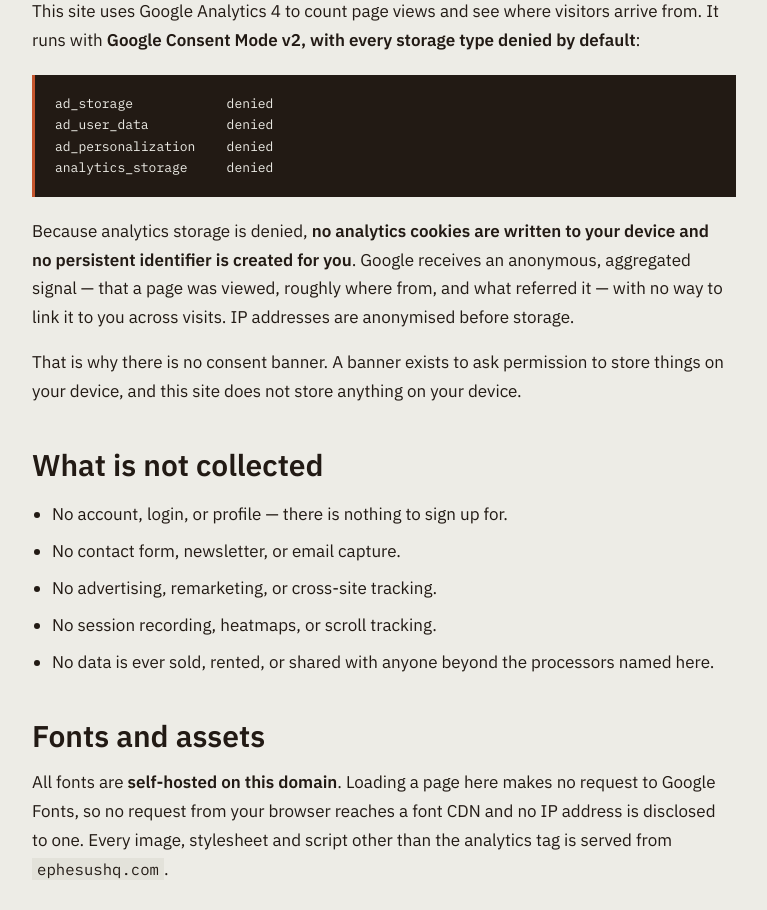
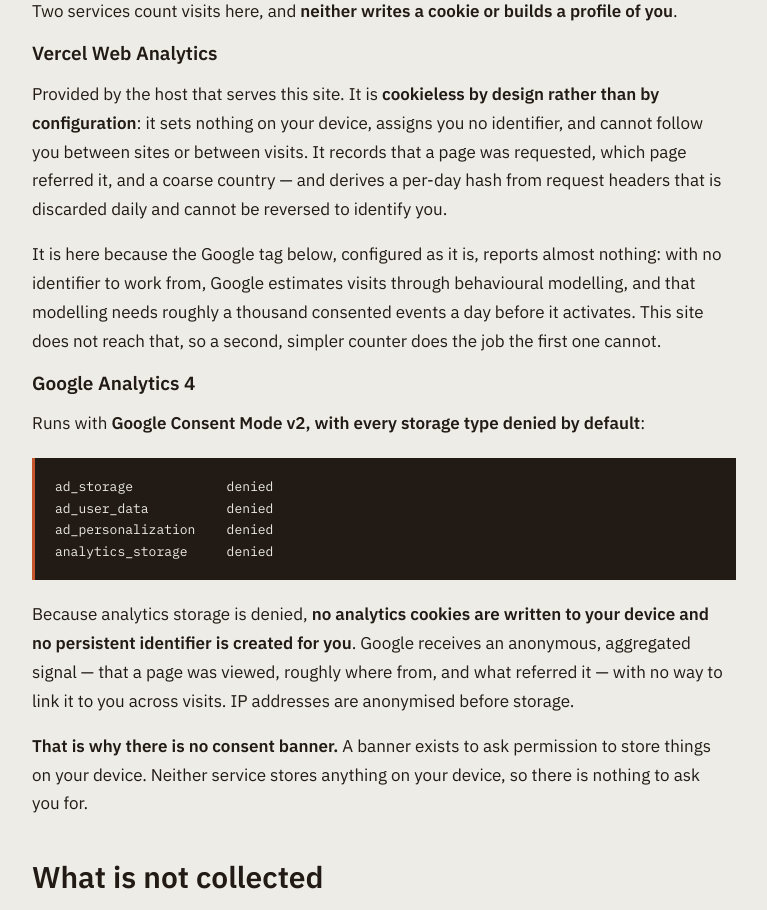
Before and after one commit to mertefesensoy/Ephesus, an Astro site in the folder site/: page /privacy in a window 1280 px wide. Shown: the part 611-1521 px from the top of the page, without its empty margins (256-1023 px from the left). Built offline with nearby package versions, Linux system fonts and the light colour scheme; Astro itself is replaced by a stand-in of ours.

Commit message:
docs(site): the privacy page now names both analytics services (#23)
Merging the Vercel Web Analytics tag made the privacy page false. It
said "the only third party involved is Google Analytics", and that
"every image, stylesheet and script other than the analytics tag is
served from ephesushq.com". Both sentences were true when written and
stopped being true one merge later.

The Analytics section is now two subsections. Vercel Web Analytics is
described as cookieless by design rather than by configuration, and
the page says plainly why a second counter exists at all: Consent Mode
denies analytics storage, so GA4 has no identifier to work from and
falls back to behavioural modelling, and that modelling needs roughly
a thousand consented events a day before it activates. This site does
not reach that.

The no-banner justification now covers both services rather than one,
and the assets paragraph names both tags and where each loads from:
Google's from googletagmanager.com, Vercel's from /_vercel/insights/
on this same domain -- verified against the built output, where those
are the only two analytics endpoints and googletagmanager.com is the
only third-party origin any page loads from.

Also fixes a defect that was found earlier and never committed: the
M8.0 post's title was 68 characters, over the 65 the SEO check
enforces. Built from origin/main the check reports
"title 68 chars (>65)"; with this commit it reports clean.

```diff
--- a/site/src/pages/privacy.astro
+++ b/site/src/pages/privacy.astro
@@ -5,16 +5,16 @@
 
 <Base
   title="Privacy — what this site collects"
-  description="What ephesushq.com collects, what it does not, and how analytics is configured. No cookies are set unless you consent, and nothing is sold or shared.">
+  description="What ephesushq.com collects and what it does not: two cookieless analytics services, no consent banner because nothing is stored on your device, nothing sold.">
 
   <section class="pagehead">
     <div class="wrap narrow">
       <span class="eyebrow">Privacy</span>
       <h1>What this site collects</h1>
       <p class="lede">
-        Short version: no cookies are set, no account exists, nothing is sold, and the only third
-        party involved is Google Analytics — configured so that it stores nothing on your device
-        unless you consent, which this site never asks you to do.
+        Short version: <strong>no cookies are set</strong>, no account exists, nothing is sold, and
+        two analytics services count visits without identifying you — Vercel Web Analytics, which is
+        cookieless by design, and Google Analytics, configured to store nothing on your device.
       </p>
       <p class="updated">Last updated {updated}</p>
     </div>
@@ -24,8 +24,28 @@
     <div class="wrap narrow">
       <h2>Analytics</h2>
       <p>
-        This site uses Google Analytics 4 to count page views and see where visitors arrive from.
-        It runs with <strong>Google Consent Mode v2, with every storage type denied by default</strong>:
+        Two services count visits here, and <strong>neither writes a cookie or builds a profile of
+        you</strong>.
+      </p>
+
+      <h3>Vercel Web Analytics</h3>
+      <p>
+        Provided by the host that serves this site. It is <strong>cookieless by design rather than
+        by configuration</strong>: it sets nothing on your device, assigns you no identifier, and
+        cannot follow you between sites or between visits. It records that a page was requested,
+        which page referred it, and a coarse country — and derives a per-day hash from request
+        headers that is discarded daily and cannot be reversed to identify you.
+      </p>
+      <p>
+        It is here because the Google tag below, configured as it is, reports almost nothing: with
+        no identifier to work from, Google estimates visits through behavioural modelling, and that
+        modelling needs roughly a thousand consented events a day before it activates. This site
+        does not reach that, so a second, simpler counter does the job the first one cannot.
+      </p>
+
+      <h3>Google Analytics 4</h3>
+      <p>
+        Runs with <strong>Google Consent Mode v2, with every storage type denied by default</strong>:
       </p>
       <pre><code>ad_storage            denied
 ad_user_data          denied
@@ -39,8 +59,9 @@
         storage.
       </p>
       <p>
-        That is why there is no consent banner. A banner exists to ask permission to store things on
-        your device, and this site does not store anything on your device.
+        <strong>That is why there is no consent banner.</strong> A banner exists to ask permission to
+        store things on your device. Neither service stores anything on your device, so there is
+        nothing to ask you for.
       </p>
 
       <h2>What is not collected</h2>
@@ -49,15 +70,17 @@
         <li>No contact form, newsletter, or email capture.</li>
         <li>No advertising, remarketing, or cross-site tracking.</li>
         <li>No session recording, heatmaps, or scroll tracking.</li>
-        <li>No data is ever sold, rented, or shared with anyone beyond the processors named here.</li>
+        <li>No data is ever sold, rented, or shared with anyone beyond the two analytics providers and the host named here.</li>
       </ul>
 
       <h2>Fonts and assets</h2>
       <p>
         All fonts are <strong>self-hosted on this domain</strong>. Loading a page here makes no
         request to Google Fonts, so no request from your browser reaches a font CDN and no IP
-        address is disclosed to one. Every image, stylesheet and script other than the analytics tag
-        is served from <code>ephesushq.com</code>.
+        address is disclosed to one. Every image, stylesheet and script is served from
+        <code>ephesushq.com</code> apart from the two analytics tags named above: Google&rsquo;s, which
+        loads from <code>googletagmanager.com</code>, and Vercel&rsquo;s, which loads from
+        <code>/_vercel/insights/</code> on this same domain.
       </p>
 
       <h2>Hosting</h2>
```
Also changed, not shown: site/src/content/blog/forty-green-tests-three-bypasses.md (+1 -1 lines).
